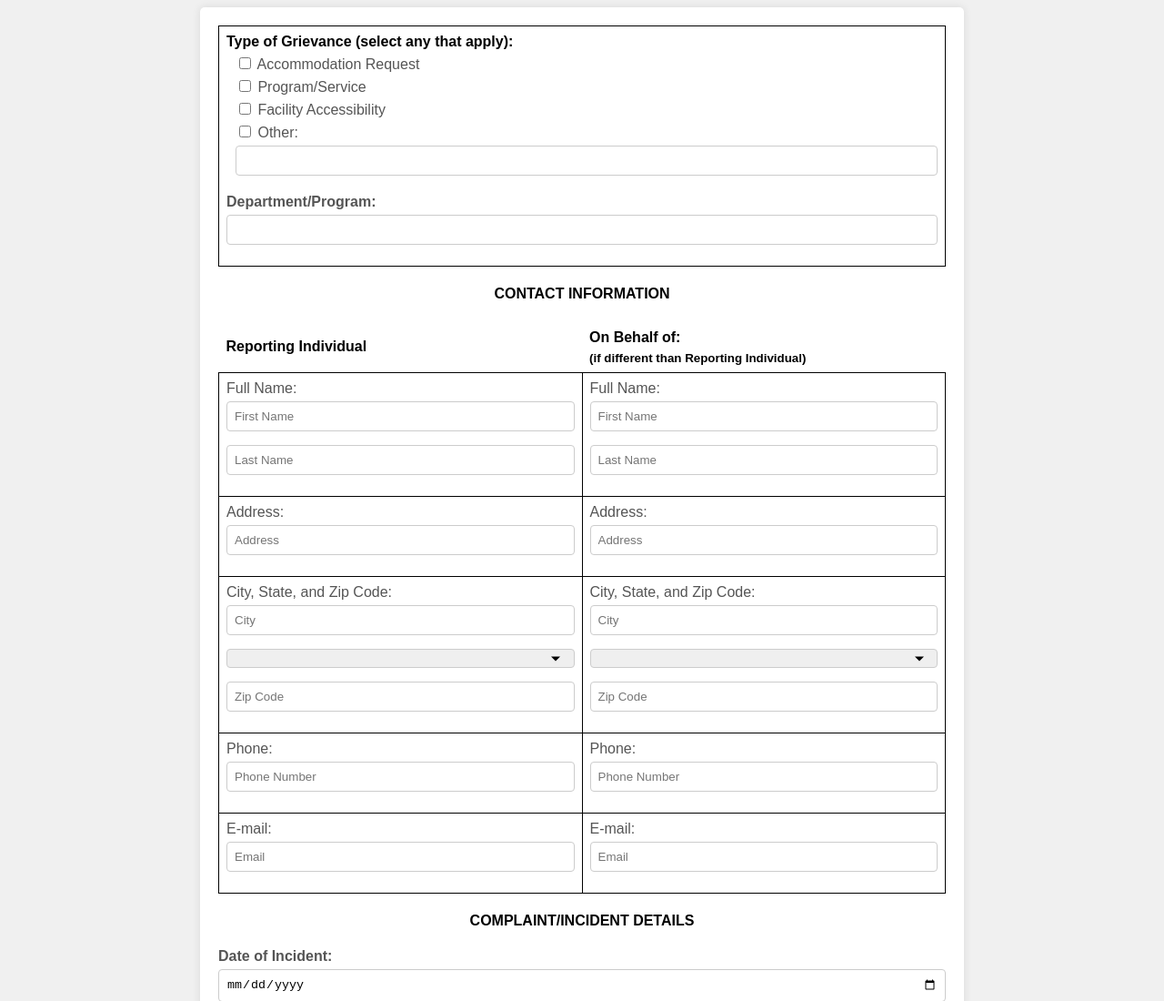
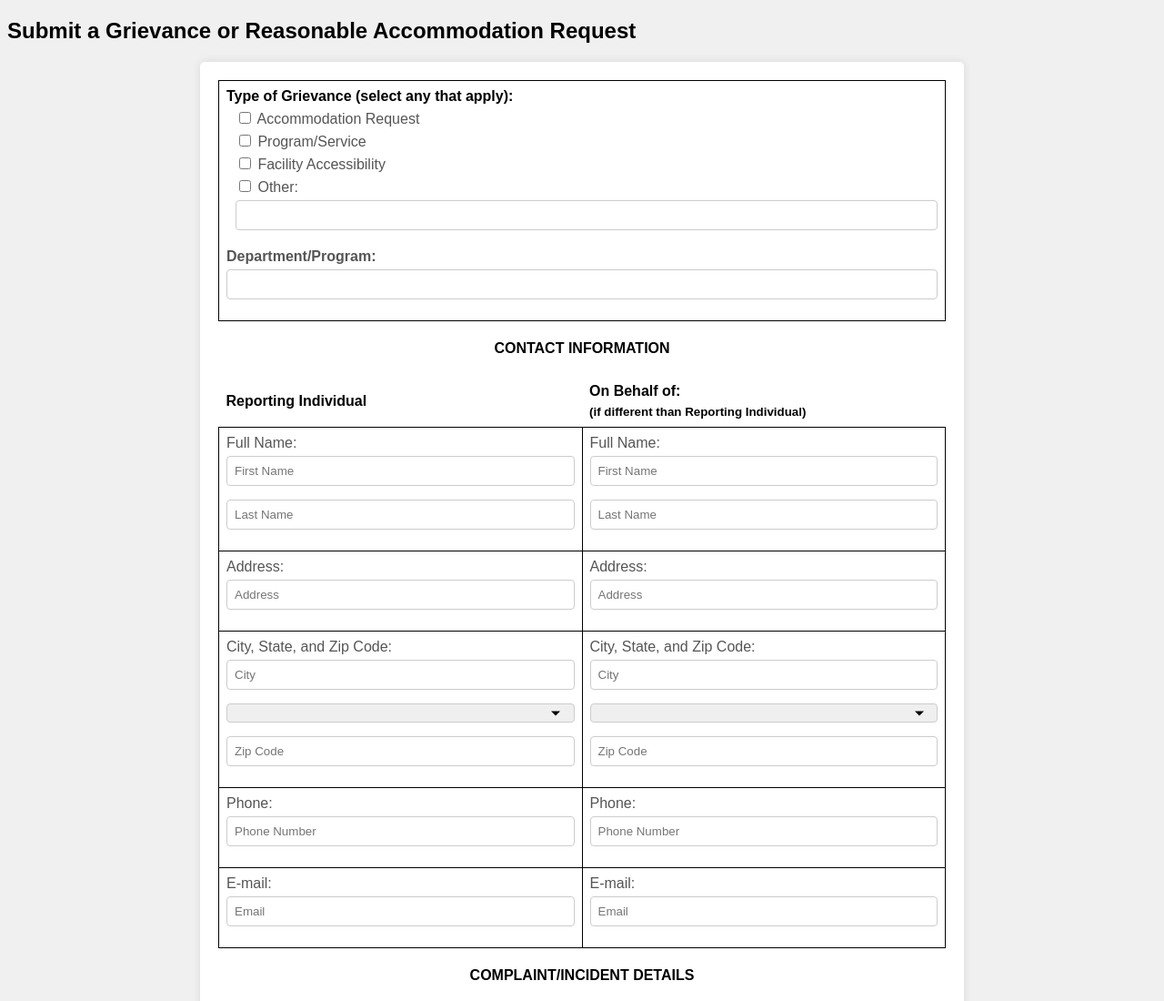
Before and after one commit to krau-bluedag/GrievanceForms, a plain HTML site: page index.html in a window 1280 px wide. Shown: the top 1100 px of the page at 91% size. Drawn offline with Linux system fonts and the light colour scheme.

Commit message:
Update index.html

```diff
--- a/index.html
+++ b/index.html
@@ -7,6 +7,7 @@
     <link rel="stylesheet" href="style.css">
   </head>
   <body>
+    <h2>Submit a Grievance or Reasonable Accommodation Request</h2>
     <div id="bd-grievance"></div>
 
     <script src="grievanceIntake.js"></script>
```
